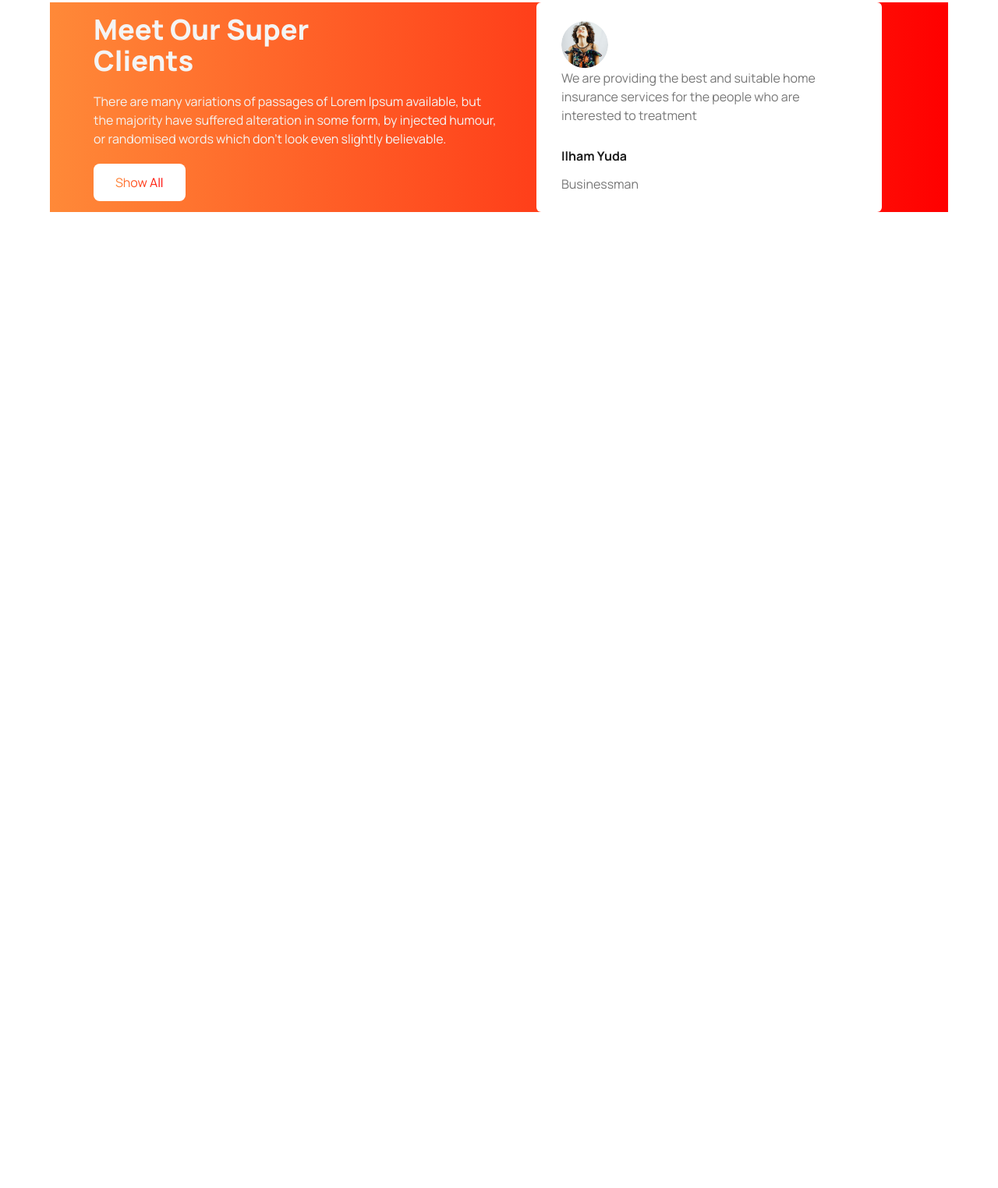
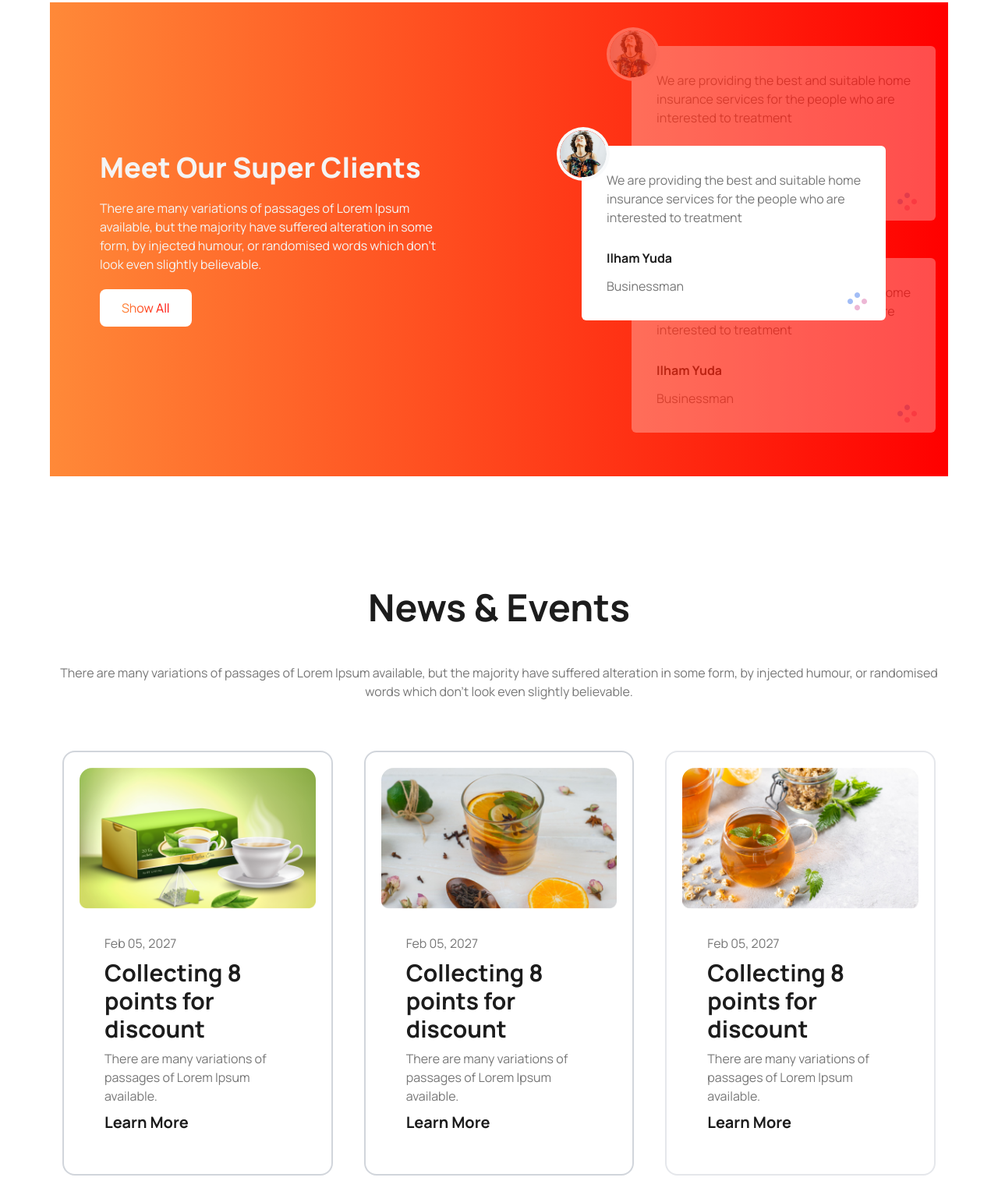
Before and after one commit to mashuq0068/Tea-house-project, a plain HTML site: page index.html in a window 1280 px wide. Shown: the part 2160-3684 px from the top of the page at 78% size. Before the commit the page ends 2432 px from the top, so only its background shows below. Drawn offline with nearby package versions, Linux system fonts and the light colour scheme.

Commit message:
added some sections

```diff
--- a/index.html
+++ b/index.html
@@ -158,21 +158,81 @@
 </div>
 </section>
 <!-- client section -->
-<section class="bg-gradient-to-r from-[#FF8938] to-[#F00] flex gap-12 px-14 items-center">
+<section class="bg-gradient-to-r from-[#FF8938] to-[#F00] flex flex-col-reverse lg:flex-row  gap-12 p-4 lg:pl-16 py-14 items-center justify-between">
 <!-- text-div -->
-<div class="space-y-5 w-[50%]">
-    <h1 class="text-[#F4F4F4] font-extrabold text-4xl">Meet Our Super <br> Clients</h1>
-    <p class="text-[#F4F4F4] text-base font-normal">There are many variations of passages of Lorem Ipsum available, but the majority have suffered alteration in some form, by injected humour, or randomised words which don't look even slightly believable. </p>
+<div class="space-y-5 w-[50%]  ">
+    <h1 class="text-[#F4F4F4] font-extrabold text-4xl">Meet Our Super  Clients</h1>
+    <p class="text-[#F4F4F4] text-base font-normal">There are many variations of passages of Lorem Ipsum <br> available, but the majority have suffered alteration in some <br> form, by injected humour, or randomised words which don't <br> look even slightly believable. </p>
     <button class="bg-white px-7 py-3 rounded-lg"><span class="bg-gradient-to-r from-[#FF8938] to-[#F00] text-transparent bg-clip-text">Show All</span></button>
 
 </div>
 <!-- picture part -->
-<div class="px-8 py-6 rounded-md bg-[#FFF] w-[443px]">
-    <img class="h-15 w-15 rounded-[50%]" src="./tea-house-resources/images/client.png" alt="">
-    <p class="text-light text-base font-normal mb-7 ">We are providing the best and suitable home insurance services for the people who are interested to treatment</p>
+<!--  -->
+<div class=" ">
+    <div class=" -mb-24 bg-[#FFF] md:px-8 md:py-8 rounded-md opacity-30   relative ">
+        <img class="h-15 w-15 border-4 border-gray-50 rounded-[50%] absolute -left-8 -top-6" src="./tea-house-resources/images/client.png" alt="">
+    <p class="text-light text-base font-normal mb-7  ">We are providing the best and suitable home <br>  insurance services for the people who are <br> interested to treatment</p>
     <h5 class="text-bolder font-xl font-semibold mb-3">Ilham Yuda</h5>
     <p class="text-light text-base font-normal ">Businessman</p>
+    <img class="absolute right-6  bottom-3 " src="./tea-house-resources/images/circles.png" alt="">
+    </div>
+    <!-- second and main -->
+    <div class=" bg-[#FFF] px-8 py-8 rounded-md right-6 md:right-16 relative z-10">
+        <img class="h-15 w-15 border-4 border-gray-50 rounded-[50%] absolute -left-8 -top-6" src="./tea-house-resources/images/client.png" alt="">
+    <p class="text-light text-base font-normal mb-7  ">We are providing the best and suitable home <br>  insurance services for the people who are <br> interested to treatment</p>
+    <h5 class="text-bolder font-xl font-semibold mb-3">Ilham Yuda</h5>
+    <p class="text-light text-base font-normal ">Businessman</p>
+    <img class="absolute right-6  bottom-3 " src="./tea-house-resources/images/circles.png" alt="">
+    </div>
+    <div class="bg-[#FFF] px-8 py-8 rounded-md -mt-20 opacity-30   relative ">
+        <img class="h-15 w-15 border-4 border-gray-50 rounded-[50%] absolute -left-8 -top-6" src="./tea-house-resources/images/client.png" alt="">
+    <p class="text-light text-base font-normal mb-7  ">We are providing the best and suitable home <br>  insurance services for the people who are <br> interested to treatment</p>
+    <h5 class="text-bolder font-xl font-semibold mb-3">Ilham Yuda</h5>
+    <p class="text-light text-base font-normal ">Businessman</p>
+    <img class="absolute right-6  bottom-3 " src="./tea-house-resources/images/circles.png" alt="">
+    </div>
 </div>
+
+</section>
+<section class="text-center space-y-12">
+    <h1 class="text-5xl font-bold text-bolder">News & Events</h1>
+    <p class="text-base font-normal text-light">There are many variations of passages of Lorem Ipsum available, but the majority have suffered alteration in some form, by injected humour, or randomised words which don't look even slightly believable. </p>
+    <!-- picture div -->
+    <div class="main grid grid-cols-1 p-4 lg:grid-cols-3 gap-10">
+        <div class="card     p-5 border-2 border-gray-300">
+            <figure class=""><img src="./tea-house-resources/images/news-1.png" alt="Shoes" /></figure>
+            <div class="card-body text-left">
+                <p class="text-base font-normal text-light">Feb 05, 2027</p>
+              <h2 class="card-title text-3xl font-bold text-bolder ">Collecting 8 points for discount</h2>
+              <p class="text-base font-normal text-light">There are many variations of passages of Lorem Ipsum available.</p>
+              <p class="text-xl font-bold text-bolder">Learn More</p>
+
+
+            </div>
+          </div>
+        <div class="card     p-5 border-2 border-gray-300  ">
+            <figure class=""><img src="./tea-house-resources/images/news-2.png" alt="Shoes" /></figure>
+            <div class="card-body text-left">
+                <p class="text-base font-normal text-light">Feb 05, 2027</p>
+              <h2 class="card-title text-3xl font-bold text-bolder ">Collecting 8 points for discount</h2>
+              <p class="text-base font-normal text-light">There are many variations of passages of Lorem Ipsum available.</p>
+              <p class="text-xl font-bold text-bolder">Learn More</p>
+
+
+            </div>
+          </div>
+        <div class="card    p-5 border-2 border-gray-300] ">
+            <figure class=""><img src="./tea-house-resources/images/news-3.png" alt="Shoes" /></figure>
+            <div class="card-body text-left">
+                <p class="text-base font-normal text-light">Feb 05, 2027</p>
+              <h2 class="card-title text-3xl font-bold text-bolder ">Collecting 8 points for discount</h2>
+              <p class="text-base font-normal text-light">There are many variations of passages of Lorem Ipsum available.</p>
+              <p class="text-xl font-bold text-bolder">Learn More</p>
+
+
+            </div>
+          </div>
+    </div>
 </section>
     </main>
     <footer>
```
